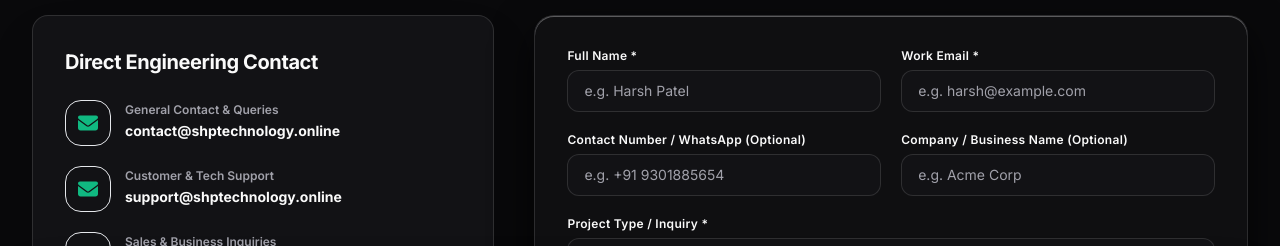
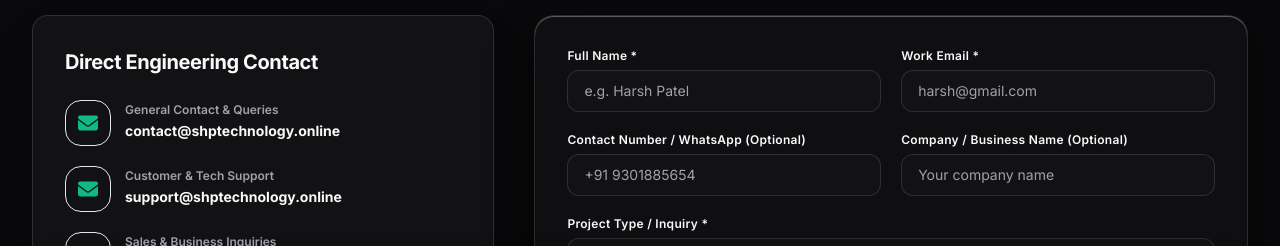
Before and after one commit to SHP-technology/website, a Next.js app: page /contact in a window 1280 px wide. Shown: the part 449-695 px from the top of the page. Built offline with nearby package versions, Linux system fonts and the light colour scheme.

Commit message:
fix(copy): remove placeholder residue Acme Corp/example.com and buzzword empower

```diff
--- a/app/about/page.tsx
+++ b/app/about/page.tsx
@@ -70,7 +70,7 @@ export default async function AboutPage() {
             </div>
             <h3 className="text-xl font-bold text-primaryText mb-3">Our Mission</h3>
             <p className="text-secondaryText text-sm leading-relaxed">
-              Empower enterprise businesses worldwide with high-velocity, clean, and secure software solutions that automate operations and accelerate growth.
+              Equip businesses worldwide with high-velocity, clean, and secure software solutions that automate operations and accelerate growth.
             </p>
           </div>
 
--- a/components/forms/ContactForm.tsx
+++ b/components/forms/ContactForm.tsx
@@ -115,7 +115,7 @@ export const ContactForm: React.FC = () => {
         <BaseInput
           label="Work Email *"
           type="email"
-          placeholder="e.g. harsh@example.com"
+          placeholder="harsh@gmail.com"
           value={values.email}
           onChange={(e) => handleChange('email', e.target.value)}
           onBlur={() => handleBlur('email')}
@@ -128,7 +128,7 @@ export const ContactForm: React.FC = () => {
         <BaseInput
           label="Contact Number / WhatsApp (Optional)"
           type="tel"
-          placeholder="e.g. +91 9301885654"
+          placeholder="+91 9301885654"
           value={values.phone}
           onChange={(e) => handleChange('phone', e.target.value)}
           onBlur={() => handleBlur('phone')}
@@ -136,7 +136,7 @@ export const ContactForm: React.FC = () => {
         />
         <BaseInput
           label="Company / Business Name (Optional)"
-          placeholder="e.g. Acme Corp"
+          placeholder="Your company name"
           value={values.company}
           onChange={(e) => handleChange('company', e.target.value)}
         />
--- a/components/forms/JobApplyForm.tsx
+++ b/components/forms/JobApplyForm.tsx
@@ -79,7 +79,7 @@ export const JobApplyForm: React.FC<JobApplyFormProps> = ({ jobTitle }) => {
         <BaseInput
           label="Email Address *"
           type="email"
-          placeholder="e.g. priyanshu@example.com"
+          placeholder="priyanshu@gmail.com"
           value={values.email}
           onChange={(e) => handleChange('email', e.target.value)}
           onBlur={() => handleBlur('email')}
```
